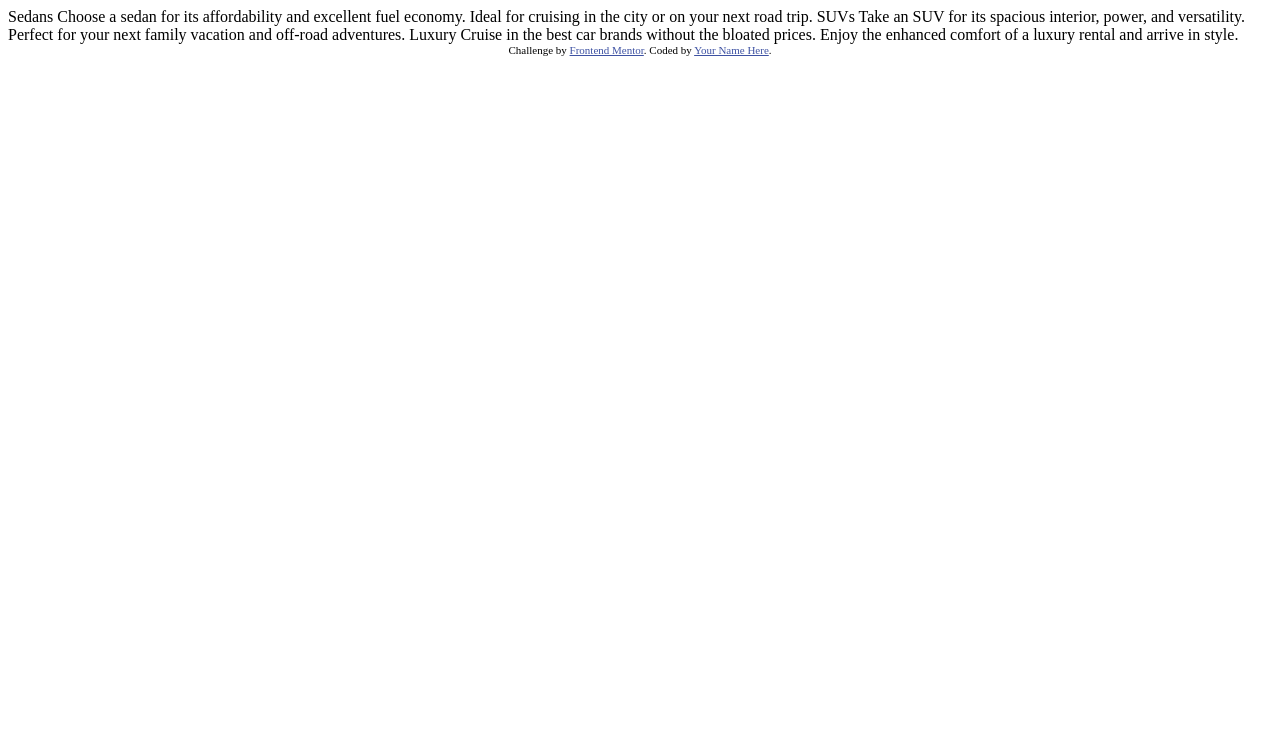
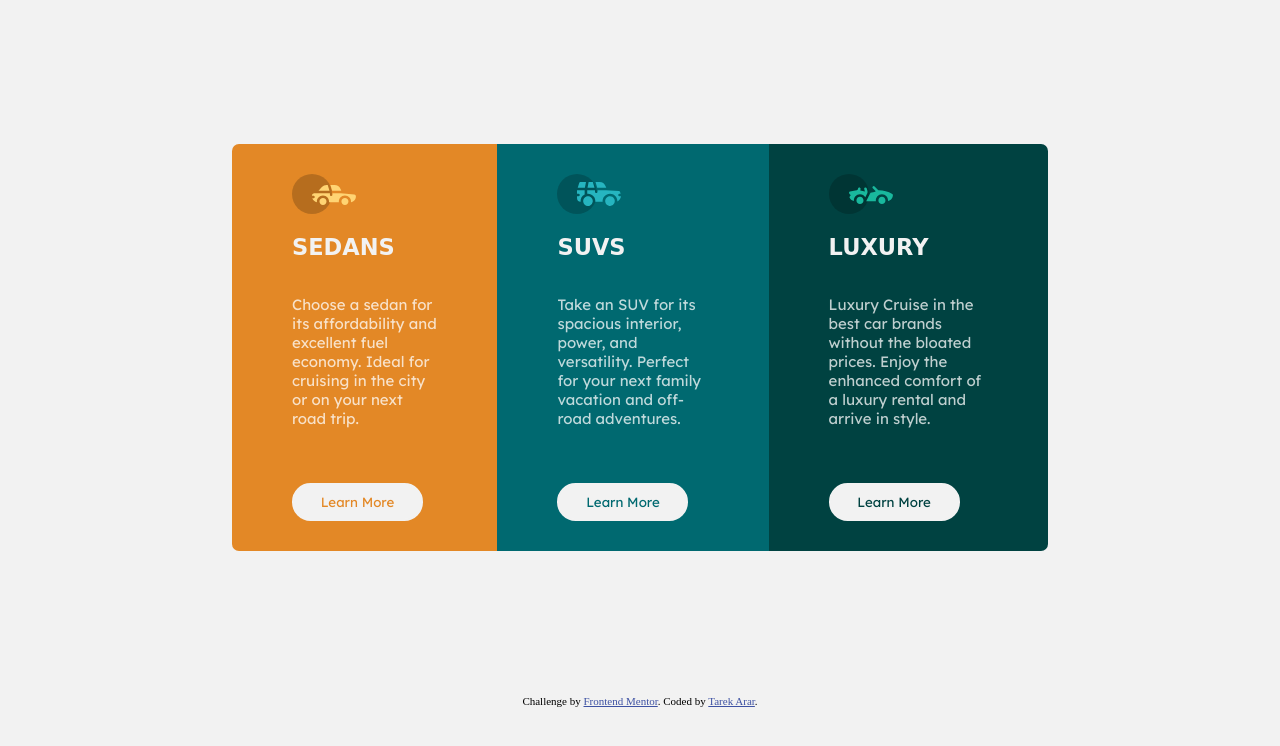
Before and after one commit to TarekArar/FrontEndMentorChallenges, a plain HTML site: page 3-column-preview-card-component-main/index.html in a window 1280 px wide. Drawn offline with Linux system fonts and the light colour scheme.

Commit message:
completed with some missed styling

```diff
--- a/3-column-preview-card-component-main/index.html
+++ b/3-column-preview-card-component-main/index.html
@@ -1,36 +1,83 @@
 <!DOCTYPE html>
 <html lang="en">
   <head>
-  <meta charset="UTF-8">
-  <meta name="viewport" content="width=device-width, initial-scale=1.0"> <!-- displays site properly based on user's device -->
+    <meta charset="UTF-8" />
+    <meta name="viewport" content="width=device-width, initial-scale=1.0" />
+    <!-- displays site properly based on user's device -->
 
-  <link rel="icon" type="image/png" sizes="32x32" href="./images/favicon-32x32.png">
+    <link
+      rel="icon"
+      type="image/png"
+      sizes="32x32"
+      href="./images/favicon-32x32.png"
+    />
+    <link rel="preconnect" href="https://fonts.gstatic.com" />
+    <link
+      href="https://fonts.googleapis.com/css2?family=Lexend+Deca&display=swap"
+      rel="stylesheet"
+    />
+    <link rel="preconnect" href="https://fonts.gstatic.com" />
+    <link
+      href="https://fonts.googleapis.com/css2?family=Lexend+Deca&display=swap"
+      rel="stylesheet"
+    />
+    <link rel="stylesheet" href="main.css" />
 
     <title>Frontend Mentor | 3-column preview card component</title>
 
     <!-- Feel free to remove these styles or customise in your own stylesheet 👍 -->
     <style>
-    .attribution { font-size: 11px; text-align: center; }
-    .attribution a { color: hsl(228, 45%, 44%); }
+      .attribution {
+        font-size: 11px;
+        text-align: center;
+      }
+      .attribution a {
+        color: hsl(228, 45%, 44%);
+      }
     </style>
   </head>
   <body>
-
-  Sedans
-  Choose a sedan for its affordability and excellent fuel economy. Ideal for cruising in the city
-  or on your next road trip.
-
-  SUVs
-  Take an SUV for its spacious interior, power, and versatility. Perfect for your next family vacation
-  and off-road adventures.
-
-  Luxury
-  Cruise in the best car brands without the bloated prices. Enjoy the enhanced comfort of a luxury
-  rental and arrive in style.
+    <div class="cards_container">
+      <div class="card orange">
+        <div class="card-content">
+          <object class="icon" data="./images/icon-sedans.svg"></object>
+          <h2>Sedans</h2>
+          <p>
+            Choose a sedan for its affordability and excellent fuel economy.
+            Ideal for cruising in the city or on your next road trip.
+          </p>
+        </div>
+        <button>Learn More</button>
+      </div>
+      <div class="card cyan">
+        <div class="card-content">
+          <object class="icon" data="./images/icon-suvs.svg"></object>
+          <h2>SUVs</h2>
+          <p>
+            Take an SUV for its spacious interior, power, and versatility.
+            Perfect for your next family vacation and off-road adventures.
+          </p>
+        </div>
+        <button>Learn More</button>
+      </div>
+      <div class="card dark_cyan">
+        <div class="card-content">
+          <object class="icon" data="./images/icon-luxury.svg"></object>
+          <h2>Luxury</h2>
+          <p>
+            Luxury Cruise in the best car brands without the bloated prices.
+            Enjoy the enhanced comfort of a luxury rental and arrive in style.
+          </p>
+        </div>
+        <button>Learn More</button>
+      </div>
+    </div>
 
     <div class="attribution">
-    Challenge by <a href="https://www.frontendmentor.io?ref=challenge" target="_blank">Frontend Mentor</a>.
-    Coded by <a href="#">Your Name Here</a>.
+      Challenge by
+      <a href="https://www.frontendmentor.io?ref=challenge" target="_blank"
+        >Frontend Mentor</a
+      >. Coded by <a href="#">Tarek Arar</a>.
     </div>
   </body>
 </html>
--- /dev/null
+++ b/3-column-preview-card-component-main/main.css
@@ -0,0 +1,101 @@
+body {
+  font-size: 15px;
+  --orange-color: hsl(31, 77%, 52%);
+  --cyan-color: hsl(184, 100%, 22%);
+  --dark-cyan-color: hsl(179, 100%, 13%);
+  --white-color: hsla(0, 0%, 100%, 0.75);
+  --light-grey-color: hsl(0, 0%, 95%);
+  background-color: var(--light-grey-color);
+}
+
+p {
+  font-family: "Lexend Deca", sans-serif;
+  font-weight: 100;
+  color: var(--white-color);
+  /* width: auto; */
+}
+
+h2 {
+  font-family: "Big Shoulders Display", cursive;
+  color: var(--light-grey-color);
+  text-transform: uppercase;
+  margin-top: 0;
+}
+
+.cards_container {
+  margin: 9rem 14rem;
+  display: flex;
+  flex-direction: row;
+  justify-content: center;
+  align-items: center;
+  color: white;
+}
+
+.card {
+  padding: 2em 4em;
+  /* height: 100%; */
+}
+/* .card-content {
+  display: flex;
+  flex-direction: column;
+  align-items: space-between;
+} */
+/* .icon {
+  /* margin-bottom: ;
+} */
+.card-content > * {
+  padding-bottom: 1rem;
+}
+
+.orange {
+  background-color: var(--orange-color);
+  border-radius: 7px 0 0 7px;
+}
+.cyan {
+  background-color: var(--cyan-color);
+}
+.dark_cyan {
+  background-color: var(--dark-cyan-color);
+  border-radius: 0 7px 7px 0;
+}
+
+button {
+  margin-top: 1.5rem;
+  font-family: "Lexend Deca", sans-serif;
+  font-weight: 550;
+  background-color: var(--light-grey-color);
+
+  padding: 0.7em 2em;
+  border-radius: 1.4em;
+  border: 2px solid var(--light-grey-color);
+  box-shadow: none;
+}
+button:hover {
+  cursor: pointer;
+}
+.orange > button {
+  color: var(--orange-color);
+}
+.cyan > button {
+  color: var(--cyan-color);
+}
+.dark_cyan > button {
+  color: var(--dark-cyan-color);
+}
+.orange > button:hover {
+  background-color: var(--orange-color);
+  color: var(--light-grey-color);
+}
+.cyan > button:hover {
+  background-color: var(--cyan-color);
+  color: var(--light-grey-color);
+}
+.dark_cyan > button:hover {
+  background-color: var(--dark-cyan-color);
+  color: var(--light-grey-color);
+}
+@media only screen and (max-width: 375px) {
+  .cards_container {
+    flex-direction: column;
+  }
+}
```
Also changed, not shown: 1 other file. Lines whose indentation alone changed are shown as unchanged.
